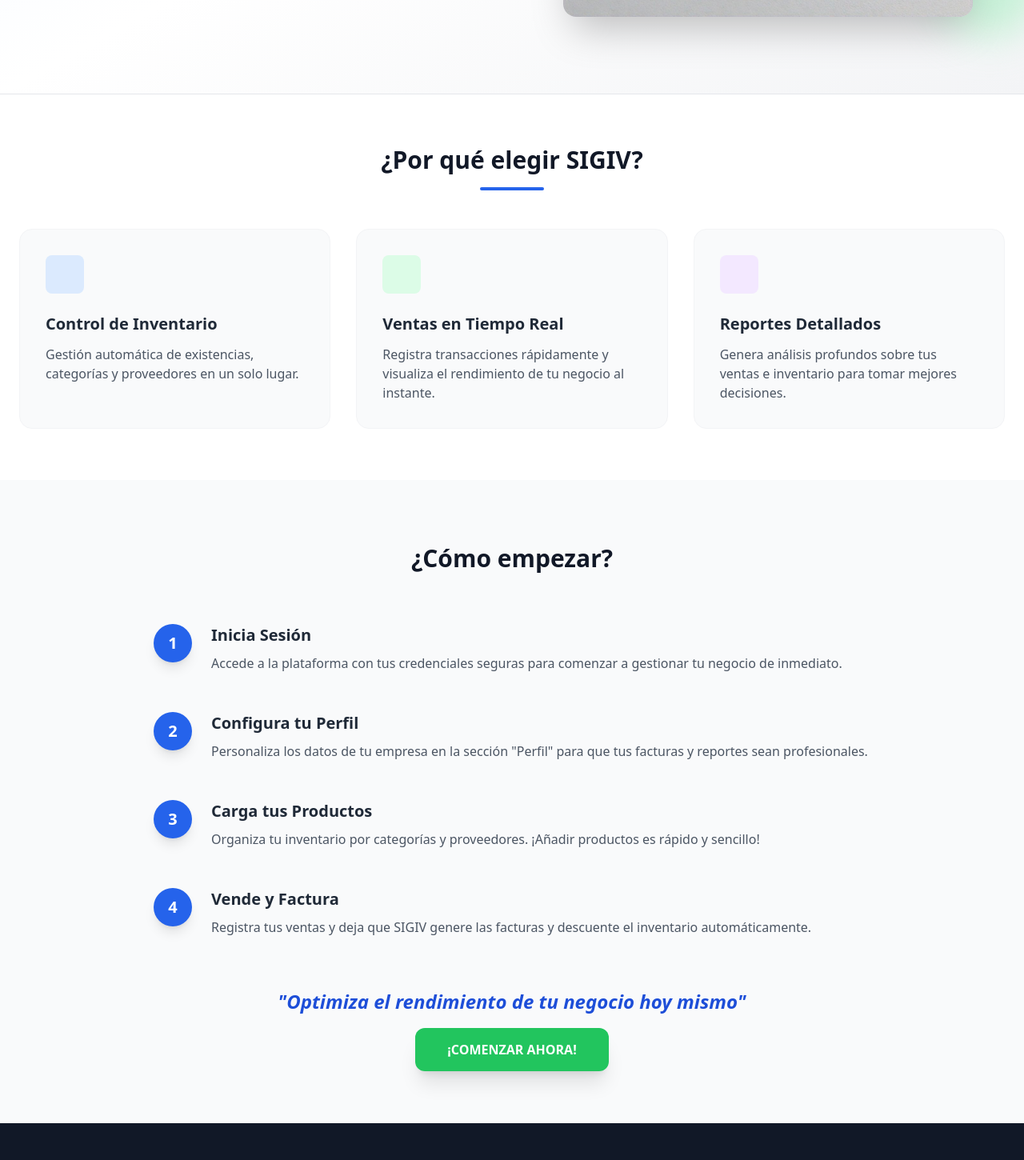
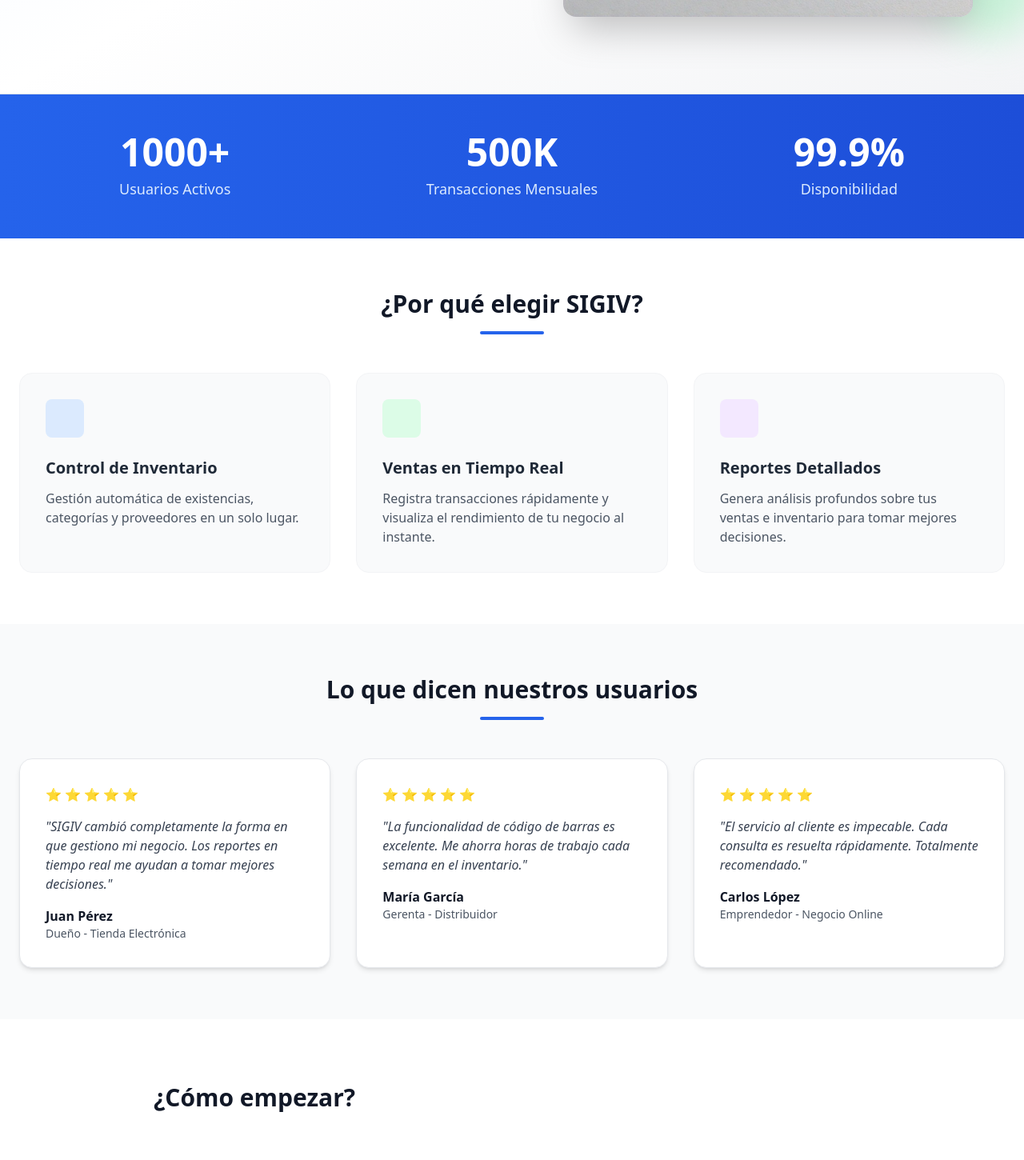
Before and after one commit to 0930camilo/sigiv-frontend, an Angular app: page / in a window 1280 px wide. Shown: the part 659-2109 px from the top of the page at 80% size. Built offline with nearby package versions, Linux system fonts and the light colour scheme.

Commit message:
sadsasdbkklkl

```diff
--- a/src/app/module/landing/landing.html
+++ b/src/app/module/landing/landing.html
@@ -40,6 +40,24 @@
       </div>
     </section>
 
+    <!-- Estadísticas Rápidas -->
+    <section class="w-full py-12 px-6 bg-gradient-to-r from-blue-600 to-blue-700">
+      <div class="max-w-7xl mx-auto grid grid-cols-1 sm:grid-cols-3 gap-8">
+        <div class="text-center text-white" data-animate>
+          <p class="text-4xl md:text-5xl font-extrabold">1000+</p>
+          <p class="text-lg mt-2 text-blue-100">Usuarios Activos</p>
+        </div>
+        <div class="text-center text-white" data-animate>
+          <p class="text-4xl md:text-5xl font-extrabold">500K</p>
+          <p class="text-lg mt-2 text-blue-100">Transacciones Mensuales</p>
+        </div>
+        <div class="text-center text-white" data-animate>
+          <p class="text-4xl md:text-5xl font-extrabold">99.9%</p>
+          <p class="text-lg mt-2 text-blue-100">Disponibilidad</p>
+        </div>
+      </div>
+    </section>
+
     <!-- Características -->
     <section class="w-full py-16 px-6 bg-white">
       <div class="max-w-7xl mx-auto">
@@ -73,8 +91,56 @@
       </div>
     </section>
 
+    <!-- Testimonios -->
+    <section class="w-full py-16 px-6 bg-gray-50">
+      <div class="max-w-7xl mx-auto">
+        <div class="text-center mb-12">
+          <h2 class="text-3xl font-bold text-gray-900">Lo que dicen nuestros usuarios</h2>
+          <div class="h-1 w-20 bg-blue-600 mx-auto mt-4 rounded-full"></div>
+        </div>
+        <div class="grid grid-cols-1 md:grid-cols-3 gap-8">
+          <div class="p-8 rounded-2xl bg-white border border-gray-200 shadow-md hover:shadow-lg transition-shadow" data-animate>
+            <div class="flex items-center gap-1 mb-4">
+              <span class="text-yellow-400">⭐</span>
+              <span class="text-yellow-400">⭐</span>
+              <span class="text-yellow-400">⭐</span>
+              <span class="text-yellow-400">⭐</span>
+              <span class="text-yellow-400">⭐</span>
+            </div>
+            <p class="text-gray-700 mb-4 italic">"SIGIV cambió completamente la forma en que gestiono mi negocio. Los reportes en tiempo real me ayudan a tomar mejores decisiones."</p>
+            <p class="font-bold text-gray-900">Juan Pérez</p>
+            <p class="text-sm text-gray-600">Dueño - Tienda Electrónica</p>
+          </div>
+          <div class="p-8 rounded-2xl bg-white border border-gray-200 shadow-md hover:shadow-lg transition-shadow" data-animate>
+            <div class="flex items-center gap-1 mb-4">
+              <span class="text-yellow-400">⭐</span>
+              <span class="text-yellow-400">⭐</span>
+              <span class="text-yellow-400">⭐</span>
+              <span class="text-yellow-400">⭐</span>
+              <span class="text-yellow-400">⭐</span>
+            </div>
+            <p class="text-gray-700 mb-4 italic">"La funcionalidad de código de barras es excelente. Me ahorra horas de trabajo cada semana en el inventario."</p>
+            <p class="font-bold text-gray-900">María García</p>
+            <p class="text-sm text-gray-600">Gerenta - Distribuidor</p>
+          </div>
+          <div class="p-8 rounded-2xl bg-white border border-gray-200 shadow-md hover:shadow-lg transition-shadow" data-animate>
+            <div class="flex items-center gap-1 mb-4">
+              <span class="text-yellow-400">⭐</span>
+              <span class="text-yellow-400">⭐</span>
+              <span class="text-yellow-400">⭐</span>
+              <span class="text-yellow-400">⭐</span>
+              <span class="text-yellow-400">⭐</span>
+            </div>
+            <p class="text-gray-700 mb-4 italic">"El servicio al cliente es impecable. Cada consulta es resuelta rápidamente. Totalmente recomendado."</p>
+            <p class="font-bold text-gray-900">Carlos López</p>
+            <p class="text-sm text-gray-600">Emprendedor - Negocio Online</p>
+          </div>
+        </div>
+      </div>
+    </section>
+
     <!-- Instrucciones -->
-    <section id="instrucciones" class="w-full py-20 bg-gray-50 px-6">
+    <section id="instrucciones" class="w-full py-20 bg-white px-6">
       <div class="max-w-4xl mx-auto">
         <h2 class="text-3xl font-bold text-center text-gray-900 mb-16">¿Cómo empezar?</h2>
         <div class="space-y-12">
--- a/src/app/module/landing/landing.scss
+++ b/src/app/module/landing/landing.scss
@@ -2,11 +2,45 @@ body, .min-h-screen {
   background: #fdfdfd;
 }
 
+/* =========================
+   ANIMACIONES
+========================= */
 @keyframes blob {
   0% { transform: translate(0px, 0px) scale(1); }
   33% { transform: translate(30px, -50px) scale(1.1); }
   66% { transform: translate(-20px, 20px) scale(0.9); }
   100% { transform: translate(0px, 0px) scale(1); }
+}
+
+@keyframes slideInUp {
+  from {
+    opacity: 0;
+    transform: translateY(30px);
+  }
+  to {
+    opacity: 1;
+    transform: translateY(0);
+  }
+}
+
+@keyframes slideInDown {
+  from {
+    opacity: 0;
+    transform: translateY(-30px);
+  }
+  to {
+    opacity: 1;
+    transform: translateY(0);
+  }
+}
+
+@keyframes fadeIn {
+  from {
+    opacity: 0;
+  }
+  to {
+    opacity: 1;
+  }
 }
 
 .animate-blob {
@@ -17,13 +51,92 @@ body, .min-h-screen {
   animation-delay: 2s;
 }
 
+/* Animaciones al scroll */
+[data-animate] {
+  opacity: 0;
+  transform: translateY(30px);
+  transition: all 0.6s cubic-bezier(0.25, 0.46, 0.45, 0.94);
+}
+
+[data-animate].visible {
+  opacity: 1;
+  transform: translateY(0);
+}
+
+/* =========================
+   FOOTER
+========================= */
 footer {
   font-size: 0.95rem;
 }
 
+footer a {
+  transition: all 0.3s ease;
+
+  &:hover {
+    color: #3b82f6 !important;
+    transform: translateY(-2px);
+  }
+}
+
+/* =========================
+   MEJORAS VISUALES
+========================= */
+section {
+  scroll-behavior: smooth;
+}
+
+h2 {
+  position: relative;
+  display: inline-block;
+
+  &::after {
+    content: '';
+    position: absolute;
+    width: 0;
+    height: 3px;
+    background: #2563eb;
+    bottom: -8px;
+    left: 0;
+    transition: width 0.3s ease;
+  }
+
+  &:hover::after {
+    width: 100%;
+  }
+}
+
+/* =========================
+   TARJETAS HOVER EFFECTS
+========================= */
+.hover\:shadow-xl {
+  transition: all 0.3s cubic-bezier(0.25, 0.46, 0.45, 0.94);
+
+  &:hover {
+    transform: translateY(-8px);
+  }
+}
+
+/* =========================
+   RESPONSIVE
+========================= */
 @media (max-width: 1024px) {
   main > section {
     padding-left: 1.5rem !important;
     padding-right: 1.5rem !important;
   }
 }
+
+@media (max-width: 640px) {
+  [data-animate] {
+    animation: slideInUp 0.4s ease-out forwards;
+
+    &:nth-child(1) { animation-delay: 0.1s; }
+    &:nth-child(2) { animation-delay: 0.2s; }
+    &:nth-child(3) { animation-delay: 0.3s; }
+  }
+
+  h2 {
+    font-size: 1.875rem !important;
+  }
+}
--- a/src/app/module/landing/landing.ts
+++ b/src/app/module/landing/landing.ts
@@ -1,4 +1,5 @@
-import { Component } from '@angular/core';
+import { Component, AfterViewInit, Inject, PLATFORM_ID } from '@angular/core';
+import { isPlatformBrowser } from '@angular/common';
 import { RouterModule } from '@angular/router';
 
 @Component({
@@ -8,4 +9,34 @@ import { RouterModule } from '@angular/router';
   templateUrl: './landing.html',
   styleUrls: ['./landing.scss']
 })
-export class Landing {}
+export class Landing implements AfterViewInit {
+
+  constructor(@Inject(PLATFORM_ID) private platformId: Object) {}
+
+  ngAfterViewInit(): void {
+    if (isPlatformBrowser(this.platformId)) {
+      this.initScrollAnimations();
+    }
+  }
+
+  private initScrollAnimations(): void {
+    const observer = new IntersectionObserver(
+      (entries) => {
+        entries.forEach((entry) => {
+          if (entry.isIntersecting) {
+            entry.target.classList.add('visible');
+          }
+        });
+      },
+      {
+        threshold: 0.1,
+        rootMargin: '0px 0px -100px 0px'
+      }
+    );
+
+    // Observar todos los elementos con data-animate
+    document.querySelectorAll('[data-animate]').forEach((element) => {
+      observer.observe(element);
+    });
+  }
+}
--- a/src/index.html
+++ b/src/index.html
@@ -1,15 +1,49 @@
 <!doctype html>
-<html lang="en">
+<html lang="es">
 <head>
   <meta charset="utf-8">
-  <title>SigivWebUi</title>
+  <title>SIGIV - Gestión Inteligente de Inventario y Ventas</title>
   <base href="/">
   <meta name="viewport" content="width=device-width, initial-scale=1">
+
+  <!-- Meta Description y Keywords -->
+  <meta name="description" content="SIGIV - Sistema integral de gestión de inventario y ventas. Controla tu negocio en tiempo real, automatiza inventarios, genera facturas y reportes detallados. ¡Optimiza tu rentabilidad hoy!">
+  <meta name="keywords" content="gestión de inventario, sistema de ventas, facturación, reportes, pos, código de barras, control de stock, negocio">
+  <meta name="author" content="SIGIV">
+  <meta name="robots" content="index, follow">
+
+  <!-- Open Graph para Redes Sociales -->
+  <meta property="og:title" content="SIGIV - Gestión Inteligente de Inventario y Ventas">
+  <meta property="og:description" content="Sistema integral para gestionar tu inventario, ventas y generar reportes. Aumenta la rentabilidad de tu negocio.">
+  <meta property="og:type" content="website">
+  <meta property="og:url" content="https://sigiv.com">
+  <meta property="og:image" content="/assets/logo.jpg">
+  <meta property="og:image:width" content="1200">
+  <meta property="og:image:height" content="630">
+
+  <!-- Twitter Card -->
+  <meta name="twitter:card" content="summary_large_image">
+  <meta name="twitter:title" content="SIGIV - Gestión Inteligente de Inventario y Ventas">
+  <meta name="twitter:description" content="Controla tu negocio en tiempo real con SIGIV. Inventario, ventas, facturas y reportes en una sola plataforma.">
+  <meta name="twitter:image" content="/assets/logo.jpg">
+
+  <!-- Favicon -->
   <link rel="icon" type="image/x-icon" href="favicon.ico">
+  <link rel="apple-touch-icon" href="/assets/logo.jpg">
+
+  <!-- Canonical URL -->
+  <link rel="canonical" href="https://sigiv.com">
+
+  <!-- Preconnect a CDNs y API -->
+  <link rel="preconnect" href="https://cdnjs.cloudflare.com">
+  <link rel="dns-prefetch" href="https://sigiv2.onrender.com">
 
   <!-- ✅ FONT AWESOME CDN -->
   <link rel="stylesheet"
         href="https://cdnjs.cloudflare.com/ajax/libs/font-awesome/6.5.0/css/all.min.css">
+
+  <!-- Theme Color para navegadores móviles -->
+  <meta name="theme-color" content="#2563eb">
 
 </head>
 <body>
```
Also changed, not shown: 2 other files (tests, documents, lock files or other folders).
